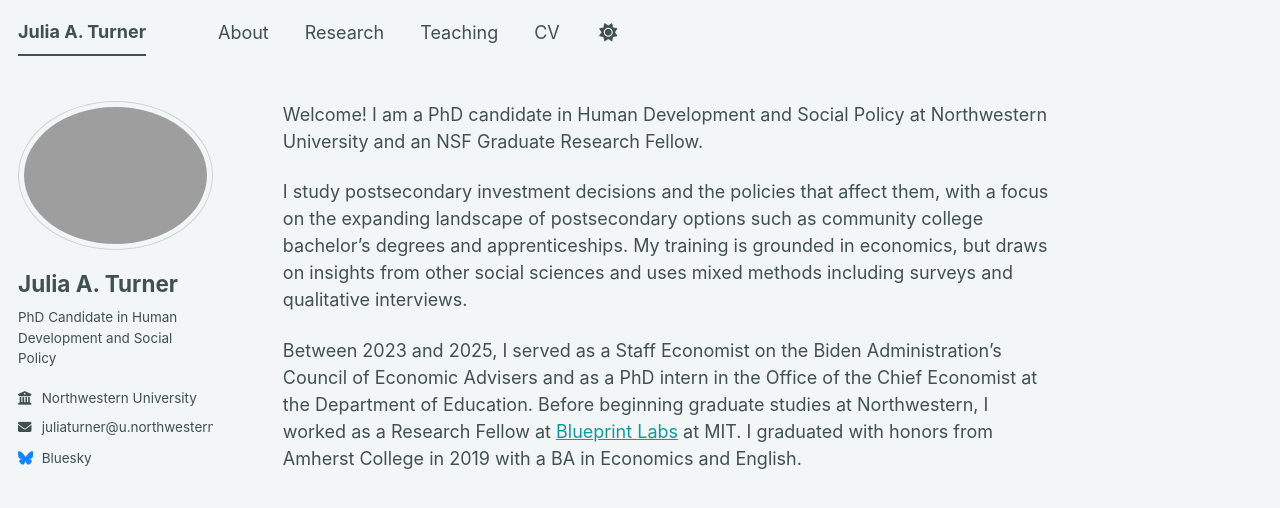
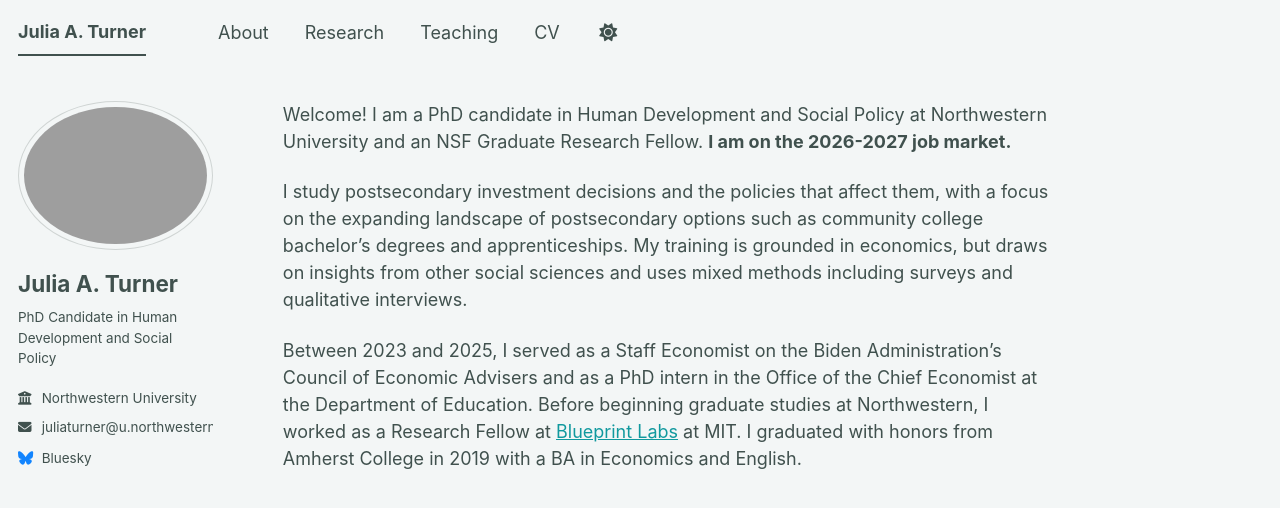
Before and after one commit to julia-a-turner/julia-a-turner.github.io, a Jekyll site: the page built from _pages/about.md, in a window 1280 px wide. Shown: the top 508 px of the page. Built offline with Jekyll 4.4.1, drawn with Linux system fonts in a browser that asks for light colours; a script bundle is joined from its source files by our own code; library files that are not in the unit come from our copies.

Commit message:
Update about.md

```diff
--- a/_pages/about.md
+++ b/_pages/about.md
@@ -4,7 +4,7 @@
 author_profile: true
 ---
 
-Welcome! I am a PhD candidate in Human Development and Social Policy at Northwestern University and an NSF Graduate Research Fellow.
+Welcome! I am a PhD candidate in Human Development and Social Policy at Northwestern University and an NSF Graduate Research Fellow. **I am on the 2026-2027 job market.**
 
 I study postsecondary investment decisions and the policies that affect them, with a focus on the expanding landscape of postsecondary options such as community college bachelor's degrees and apprenticeships. My training is grounded in economics, but draws on insights from other social sciences and uses mixed methods including surveys and qualitative interviews.
 
```
